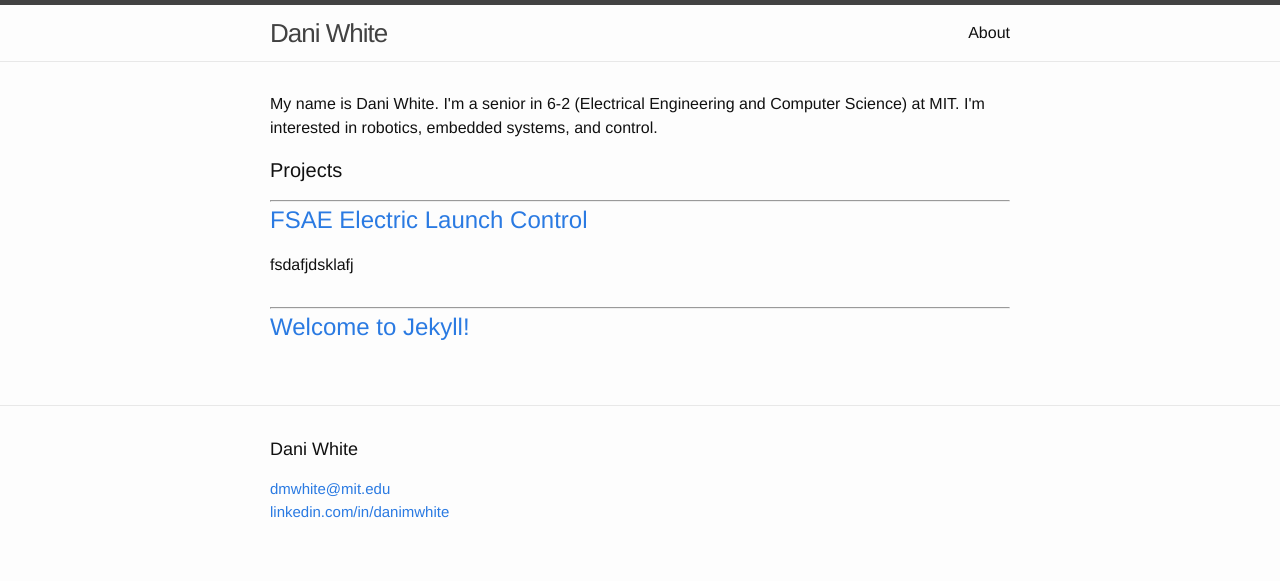
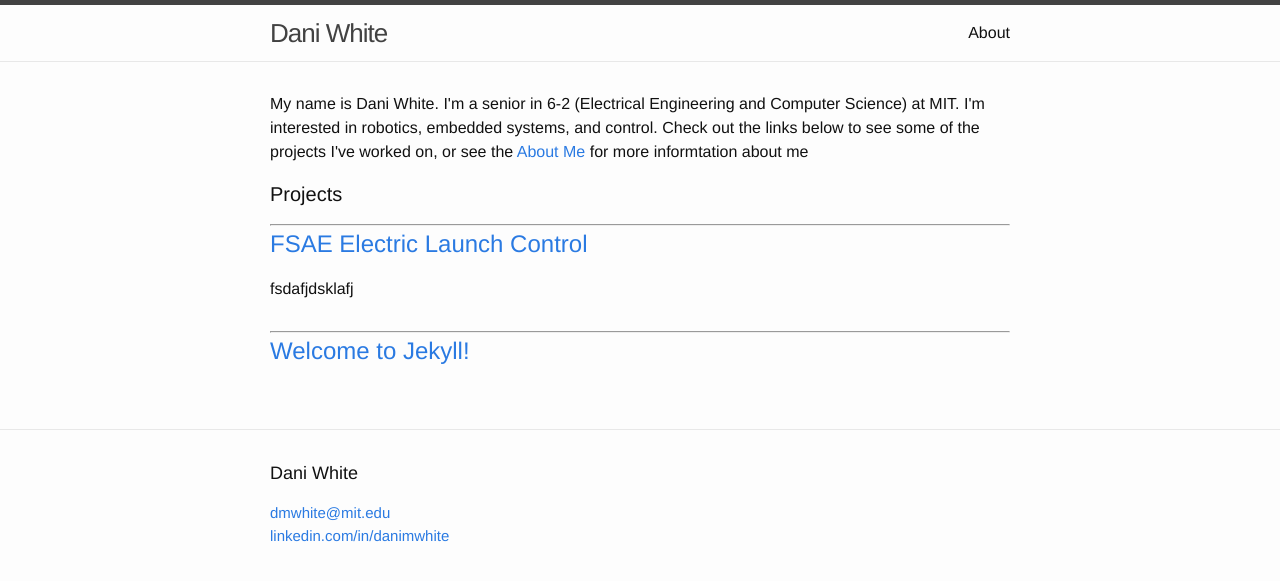
Before and after one commit to daniwhite/daniwhite.github.io, a Jekyll site: the page built from index.html, in a window 1280 px wide. Shown: the top 581 px of the page. Built offline with Jekyll 4.4.1, drawn with Linux system fonts in a browser that asks for light colours.

Commit message:
Properly link to "About Me" page

```diff
--- a/index.html
+++ b/index.html
@@ -6,7 +6,9 @@ layout: default
 
     <p>
         My name is Dani White. I'm a senior in 6-2 (Electrical Engineering and Computer Science) at
-        MIT. I'm interested in robotics, embedded systems, and control.
+        MIT. I'm interested in robotics, embedded systems, and control. Check out the links below to
+        see some of the projects I've worked on, or see the <a href="/about/">About Me</a> for more
+        informtation about me
     </p>
 
     <h1 class="page-heading">Projects</h1>
```
